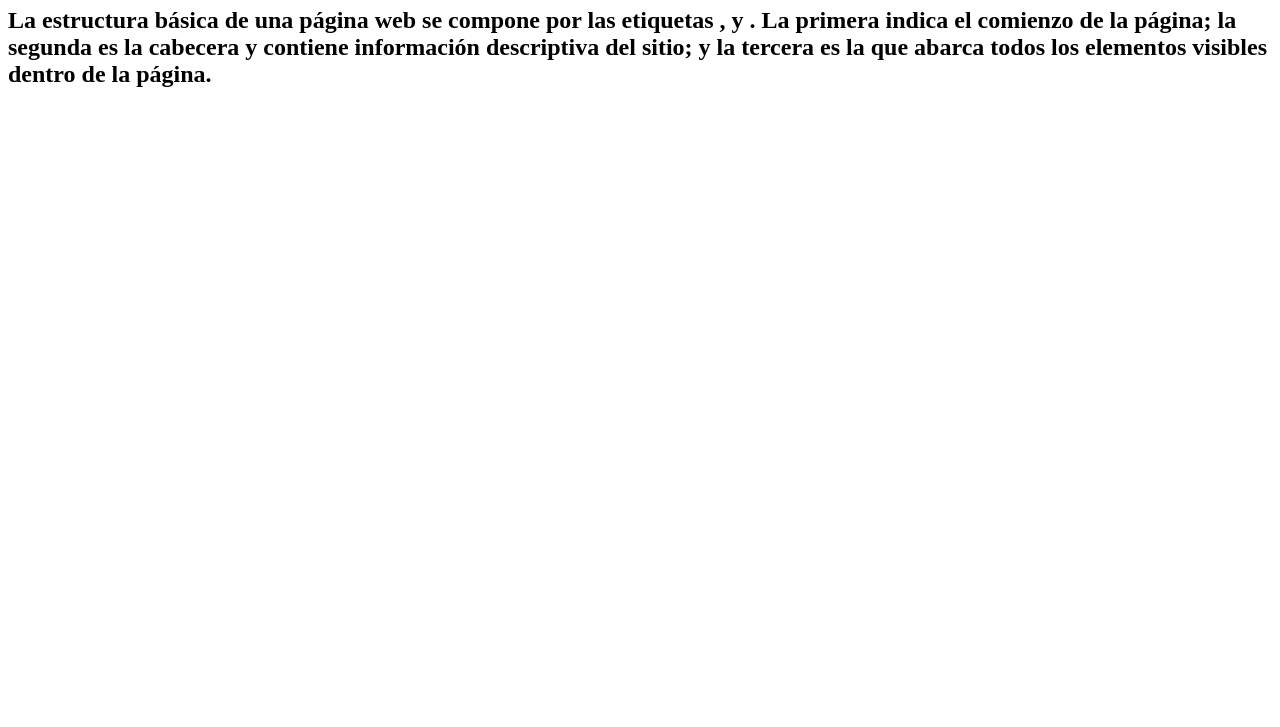
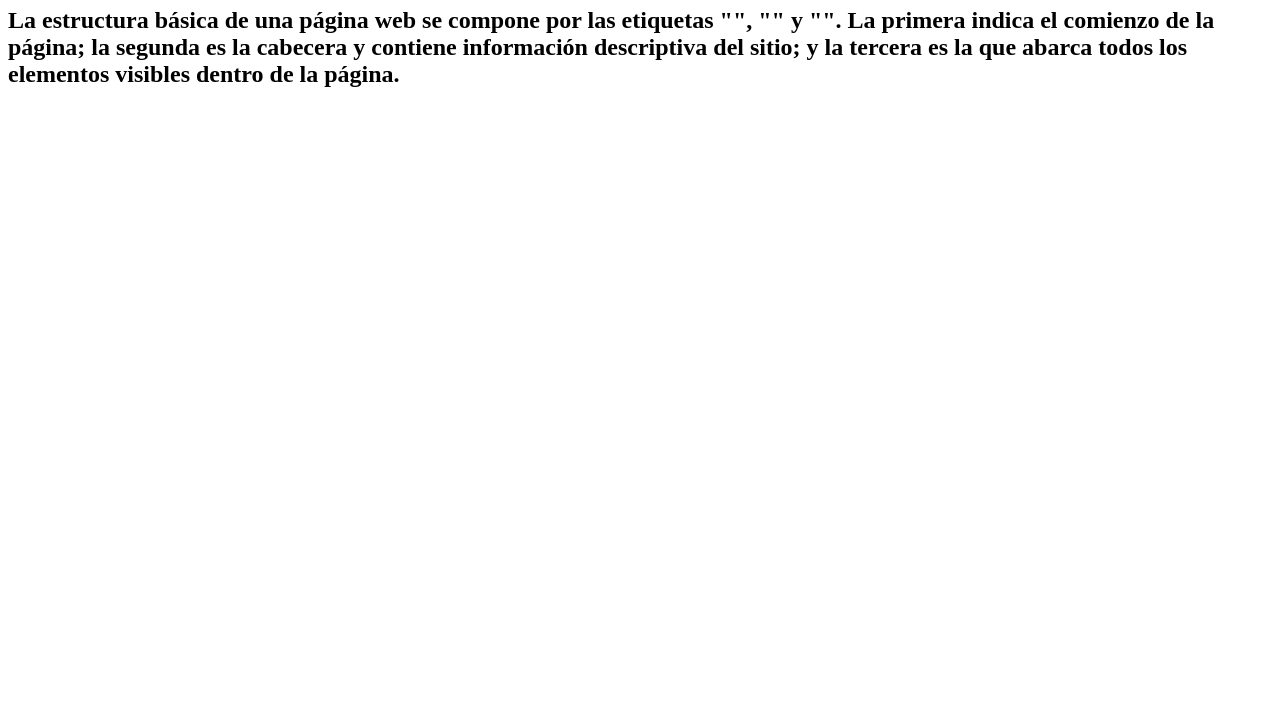
Before and after one commit to Maricela-Bautista-Reyes/ch42-chocolates, a plain HTML site: page index.html in a window 1280 px wide. Shown: the part 73-800 px from the top of the page. Drawn offline with Linux system fonts and the light colour scheme.

Commit message:
Se modifica el texto

```diff
--- a/index.html
+++ b/index.html
@@ -8,7 +8,7 @@
 </head>
 <body>
       <h1>Estructura basica de un HTML</h1>
-      <h2>La estructura básica de una página web se compone por las etiquetas <html>, <head> y <body>. La primera indica el comienzo de la página; la segunda es la cabecera y contiene información descriptiva del sitio; y la tercera es la que abarca
+      <h2>La estructura básica de una página web se compone por las etiquetas "<html>", "<head>" y "<body>". La primera indica el comienzo de la página; la segunda es la cabecera y contiene información descriptiva del sitio; y la tercera es la que abarca
 todos los elementos visibles dentro de la página.
 </h2>
 </body>
```
